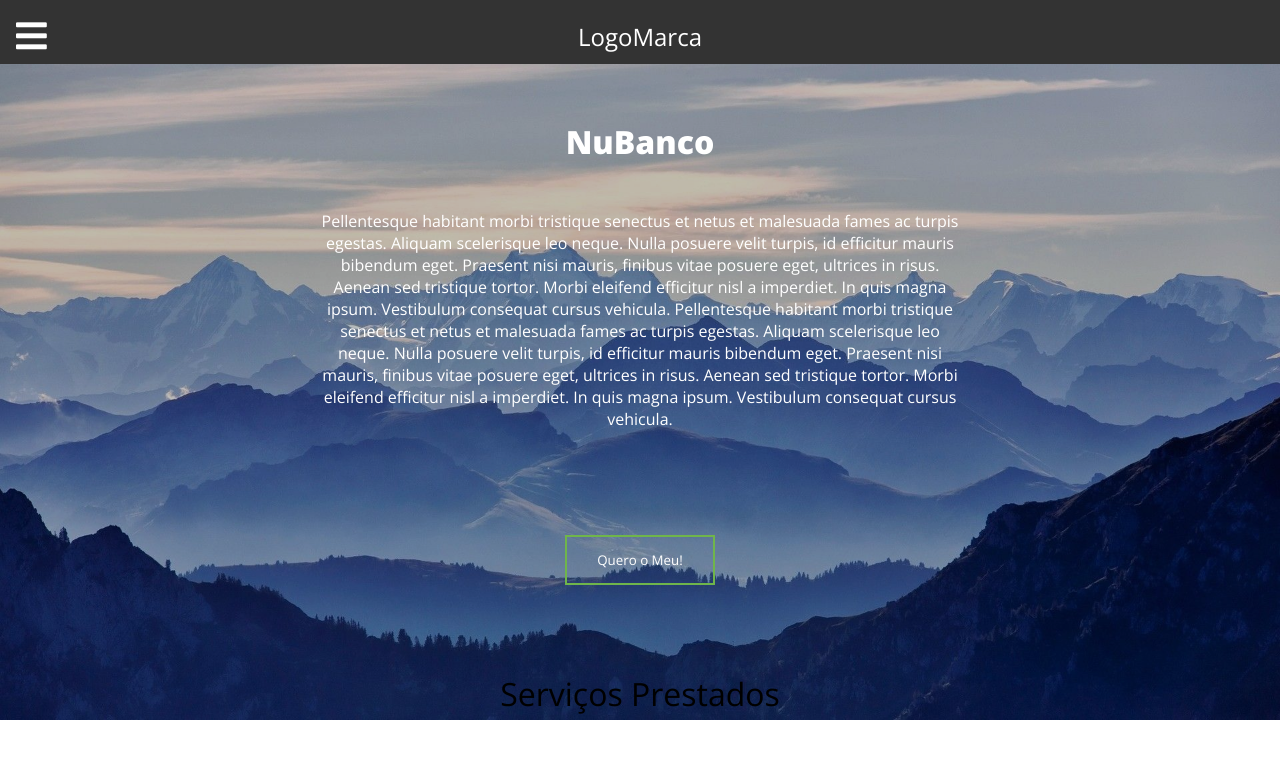
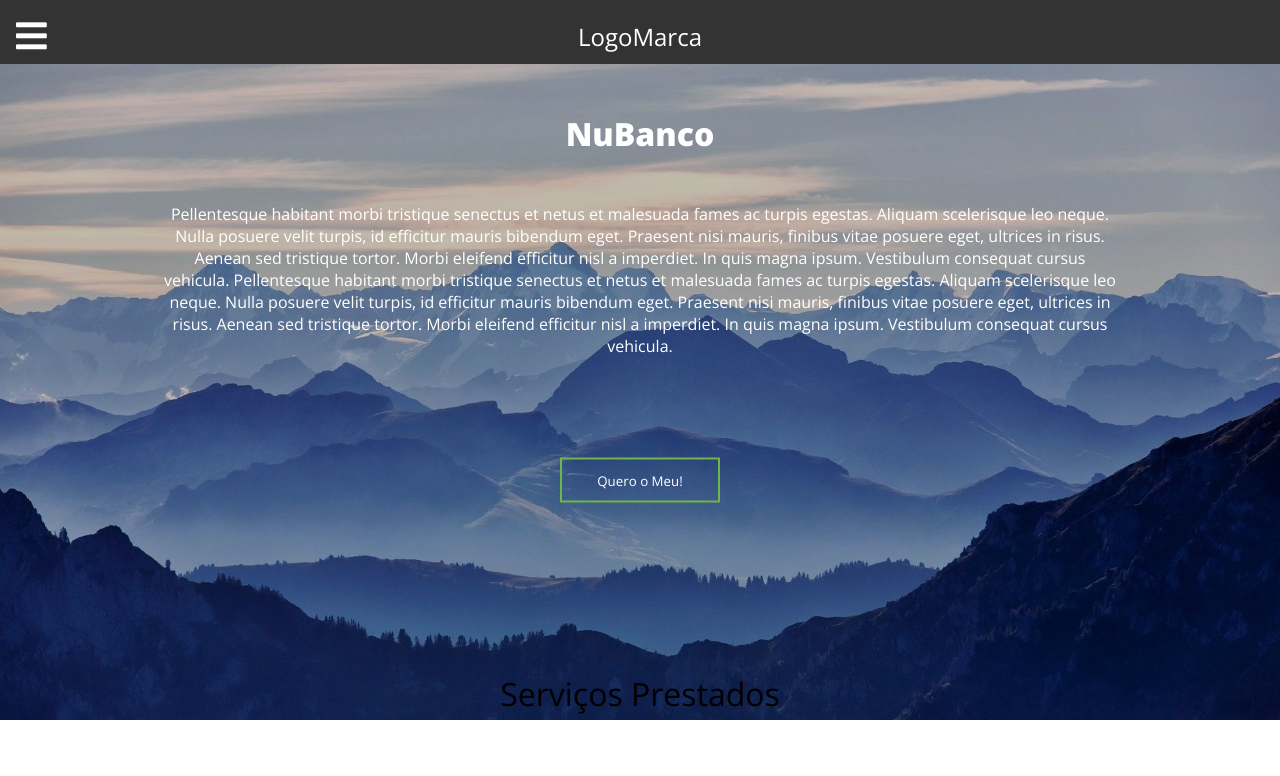
Before and after one commit to devrik3/nubanco, a plain HTML site: page index.html in a window 1280 px wide. Shown: the top 776 px of the page. Drawn offline with nearby package versions, Linux system fonts and the light colour scheme.

Commit message:
Update style.css

```diff
--- a/css/style.css
+++ b/css/style.css
@@ -79,22 +79,22 @@ nav .nav-bar ul li:hover{font-weight: 600;cursor: pointer;}
 	position: absolute;
 	align-items: center;
 	justify-content: center;
-	top: 15%;
+	top: 14%;
 	color: #FFF;
 	z-index: 996;
 }
 .banner .container-cda .banner-cda p{
-	width: 50%;
+	width: 75%;
 	margin: 0 auto;
 	text-align: center;
-	max-width: 50%;
+	max-width: 75%;
 	font-family: 'Open Sans';
 	font-weight: 300;
 	z-index: 470;
 	display: block;
 	color: #FFF;
 	position: absolute;
-	top: 40%;
+	top: 35%;
 	left: 50%;
 	transform: translate(-50%, -50%);
 }.banner .container-cda .banner-cda .mobile{display: none;}
@@ -111,12 +111,12 @@ nav .nav-bar ul li:hover{font-weight: 600;cursor: pointer;}
 .banner .container-cda .banner-cda button{
 	text-align: center;
 	z-index: 994;
-	width: 150px;
-	height: 50px;
+	width: 160px;
+	height: 45px;
 	position: absolute;
 	display: block;
 	color: #FFF;
-	top: 70%;
+	top: 60%;
 	left: 50%;
 	transform: translate(-50%, -50%);
 	border: 2px solid #6FB54B;
```
